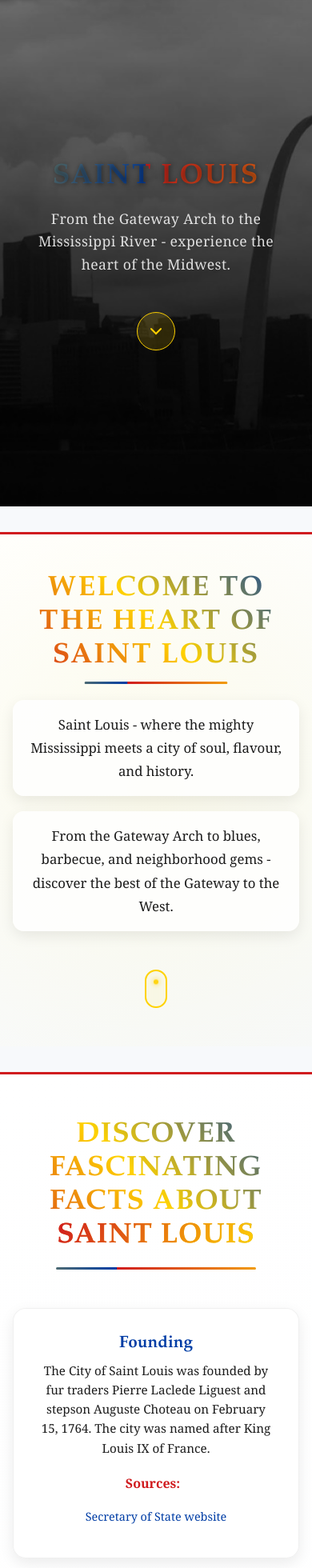
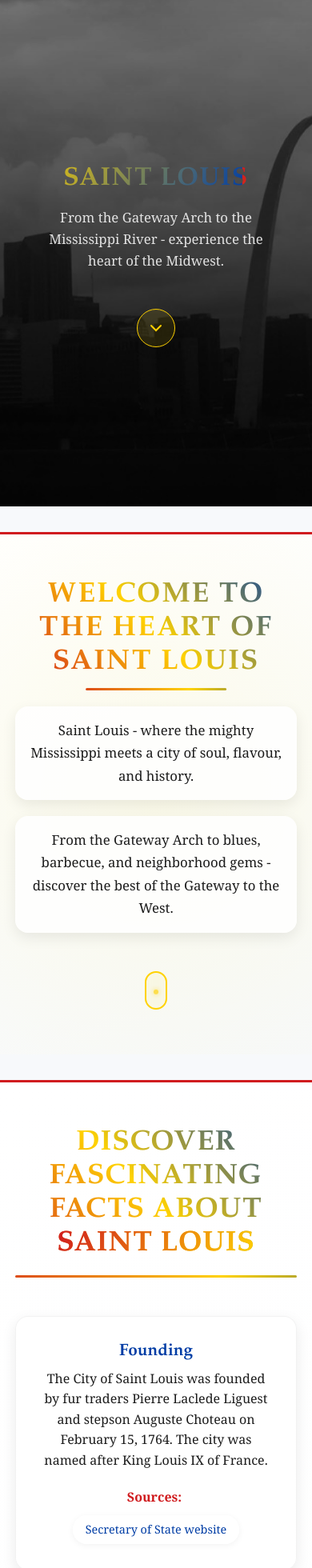
Before and after one commit to mcckyle/saint-louis-facts, a React (Vite) app: page / in a window 390 px wide. Shown: the top 1960 px of the page at 80% size. Built offline with nearby package versions, Linux system fonts and the light colour scheme.

Commit message:
App.jsx: Unify the layout control with app-container style.

```diff
--- a/src/App.css
+++ b/src/App.css
@@ -59,25 +59,29 @@
 }
 
 /* ==========================
-   Root Container Styles.
+   App Container Styles.
 ============================= */
-#root
+.app-container
 {
     background: var(--color-bg);
     color: var(--color-text);
     font-family: var(--font-body);
     min-height: 100%;
+    display: flex;
+    flex-direction: column;
 
     transition: background var(--transition), color var(--transition);
 }
 
 .main-content
 {
+    flex: 1;
+    /*width: min(95%, 1200px);*/
     width: 100%;
     margin: 0 auto;
     display: grid;
     gap: clamp(2rem, 3vw, 3rem);
-    padding-block: clamp(2rem, 3vw, 3rem);
+    padding-block: clamp(2rem, 3vw, 4rem);
 }
 
 /* ==========================
@@ -93,19 +97,19 @@ h1, h2, h3
 
 h1
 {
-    font-size: clamp(2.4rem, 5vw, 3.8rem);
+    font-size: clamp(2.5rem, 5vw, 3.5rem);
     color: var(--color-primary);
 }
 
 h2
 {
-    font-size: clamp(1.8rem, 4vw, 2.5rem);
+    font-size: clamp(1.75rem, 4vw, 2.4rem);
     color: var(--color-accent);
 }
 
 h3
 {
-    font-size: clamp(1.3rem, 2.5vw, 1.6rem);
+    font-size: clamp(1.25rem, 2.5vw, 1.5rem);
     color: var(--color-text);
 }
 
@@ -115,7 +119,7 @@ h3
 button
 {
     appearance: none;
-    border: 1px solid var(--color-border);
+    border: none;
     background: var(--color-primary);
     color: var(--color-inverse);
     padding: 0.85rem 1.3rem;
@@ -135,7 +139,6 @@ button:hover
     transform: translateY(-2px);
     box-shadow: var(--shadow-md);
     background: var(--color-accent);
-    color: var(--color-inverse);
 }
 
 button:active
@@ -214,3 +217,18 @@ a:focus-visible
     width: 100%;
     margin: 0 auto;
 }*/
+
+/* ==========================
+ * Root Container Styles.
+ = ==*========================== */
+/*
+#root
+{
+  background: var(--color-bg);
+  color: var(--color-text);
+  font-family: var(--font-body);
+  min-height: 100%;
+
+  transition: background var(--transition), color var(--transition);
+}
+*/
--- a/src/App.jsx
+++ b/src/App.jsx
@@ -1,7 +1,7 @@
 //Filename: App.jsx
 //Author: Kyle McColgan
-//Date: 16 September 2025
-//Description: This file contains the React root component for the facts project.
+//Date: 21 September 2025
+//Description: This file contains the React root component for the Saint Louis facts project.
 
 import React, { useRef } from 'react';
 import Header from './components/Header/Header.jsx';
@@ -17,10 +17,15 @@ function App()
   const introRef = useRef(null);
 
   return (
-      <div id="top">
+      <div id="top" className="app-container">
         <a href="#main" className="skip-link">Skip to main content</a>
           <Header scrollTargetRef={introRef} />
-          <main id="main" className="main-content" role="main" aria-label="Main content">
+          <main
+            id="main"
+            className="main-content fade-in"
+            role="main"
+            aria-label="Main content"
+          >
             <Intro ref={introRef} />
             <FunFactsList />
             <Interactive />
--- a/src/components/Footer/Footer.css
+++ b/src/components/Footer/Footer.css
@@ -6,7 +6,7 @@
 .footer
 {
     background: linear-gradient(160deg, var(--color-bg), var(--color-bg-alt));
-    padding: 3.5rem 2rem 2rem;
+    padding: clamp(2.5rem, 6vw, 3.5rem) 1.5rem;
     border-top: 2px solid var(--color-primary);
     text-align: center;
     font-family: var(--font-body);
@@ -26,7 +26,7 @@
 /* Footer Intro Text Styles. */
 .footer-text
 {
-    font-size: 1.05rem;
+    font-size: clamp(1rem, 2vw, 1.05rem);
     max-width: 760px;
     color: var(--color-text-muted);
     font-style: italic;
@@ -48,20 +48,27 @@
     font-size: 0.95rem;
     font-weight: 500;
     padding: 0.55rem 1.4rem;
+    border-radius: 9999px;
+    text-decoration: none;
+    color: var(--color-text);
+    background: rgba(255, 255, 255, 0.05);
     border: 1px solid var(--color-primary);
-    border-radius: 9999px;
-    background: rgba(255, 255, 255, 0.05);
-    color: var(--color-text);
-    text-decoration: none;
     backdrop-filter: blur(6px);
 
-    transition: all 0.3s ease;
+    transition: background 0.3s ease,
+                transform 0.3s ease,
+                box-shadow 0.3s ease;
 }
 
 /* Hover Effects for Footer Links. */
 .footer-link:hover
 {
-    background: var(--color-accent);
+    background: linear-gradient(
+      120deg,
+      var(--color-accent),
+      var(--color-highlight)
+    );
+
     color: var(--color-bg);
     transform: translateY(-2px);
     box-shadow: 0 4px 14px rgba(0, 0, 0, 0.2);
@@ -71,14 +78,19 @@
 .footer-back-to-top
 {
     font-weight: 600;
+    border: none;
     background: var(--color-highlight);
     color: var(--color-primary);
-    border: none;
 }
 
 .footer-back-to-top:hover
 {
-    background: var(--color-accent);
+    background: linear-gradient(
+      120deg,
+      var(--color-accent),
+      var(--color-highlight)
+    );
+
     color: var(--color-bg);
 }
 
@@ -98,6 +110,7 @@
       var(--color-accent),
       var(--color-highlight)
     );
+
     -webkit-background-clip: text;
     -webkit-text-fill-color: transparent;
 }
@@ -117,6 +130,7 @@
     bottom: -2px;
     width: 100%;
     height: 2px;
+    border-radius: 2px;
     background: linear-gradient(
         to right,
         var(--color-primary),
@@ -124,9 +138,8 @@
         var(--color-highlight)
     );
     background-size: 200% auto;
-    border-radius: 2px;
 
-    animation: shimmer 6s linear infinite;
+    animation: shimmer 5s linear infinite;
 }
 
 /* Gradient Shimmer Underline Styles. */
@@ -139,14 +152,9 @@
 /* Responsive Design Styling. */
 @media (max-width: 768px)
 {
-    .footer
-    {
-        padding: 2.5rem 1rem 1.25rem;
-    }
-
     .footer-text
     {
-        font-size: 1rem;
+        font-size: 0.95rem;
     }
 
     .footer-link
--- a/src/components/FunFactsList/FunFactsList.css
+++ b/src/components/FunFactsList/FunFactsList.css
@@ -11,16 +11,18 @@
     border-top: 3px solid var(--color-accent);
     text-align: center;
     overflow: hidden;
+    z-index: 0;
 }
 
 /* Section Heading Styling. */
 .fun-facts-heading
 {
     font-family: var(--font-heading);
-    font-size: clamp(2.2rem, 5vw, 3.5rem);
+    font-size: clamp(2.2rem, 5vw, 3.4rem);
     margin-bottom: 3rem;
     text-transform: uppercase;
     letter-spacing: 1px;
+
     background: linear-gradient(
         45deg,
         var(--color-accent),
@@ -29,19 +31,18 @@
     );
     -webkit-background-clip: text;
     -webkit-text-fill-color: transparent;
-
     position: relative;
 }
 
 /* Shimmer Underline. */
 .fun-facts-heading::after
 {
-    content: '';
+    content: "";
     display: block;
     height: 3px;
     margin: 1rem auto 0;
-    width: 70%;
-    max-width: 400px;
+    width: 65%%;
+    max-width: 380px;
 
     background: linear-gradient(
       to right,
@@ -50,9 +51,9 @@
       var(--color-primary)
     );
     background-size: 200% auto;
-    border-radius: 2px;
+    border-radius: 3px;
 
-    animation: shimmer 8s linear infinite;
+    animation: shimmer 6s linear infinite;
 }
 
 .fun-facts-heading .highlight
@@ -67,7 +68,7 @@
     -webkit-text-fill-color: transparent;
 }
 
-/* Fact List Layout Styling. */
+/* Fact List Layout Grid Styling. */
 .fact-list
 {
     display: grid;
@@ -82,22 +83,24 @@
 /* Fact Item Card Styling. */
 .fact-item
 {
-    background: rgba(255, 255, 255, 0.82);
+    background: rgba(255, 255, 255, 0.85);
     backdrop-filter: blur(10px);
     border-radius: 16px;
     padding: 2rem;
 
-    border: 1px solid rgba(0, 0, 0, 0.06);
+    border: 1px solid rgba(0, 0, 0, 0.05);
     box-shadow: 0 6px 18px rgba(0, 0, 0, 0.08);
 
-    transition: transform 0.3s ease, box-shadow 0.3s ease;
+    transition: transform 0.3s ease,
+                box-shadow 0.3s ease,
+                border-color 0.3s ease;
 }
 
 /* Hover Interaction - Golden Glowing Visual Effect. */
 .fact-item:hover
 {
     transform: translateY(-6px);
-    box-shadow: 0 14px 30px rgba(0, 0, 0, 0.12);
+    box-shadow: 0 14px 32px rgba(0, 0, 0, 0.12);
     border-color: var(--color-accent);
 }
 
@@ -105,7 +108,7 @@
 .fact-title
 {
     font-family: var(--font-heading);
-    font-size: 1.6rem;
+    font-size: 1.55rem;
     margin-bottom: 1rem;
     color: var(--color-primary);
 }
@@ -134,27 +137,30 @@
 {
     font-weight: 600;
     color: var(--color-accent);
-    margin-right: 0.5rem;
+    margin-right: 0.25rem;
 }
 
 .source-link
 {
-    background: rgba(255, 255, 255, 0.85);
+    background: rgba(255, 255, 255, 0.9);
     color: var(--color-primary);
-    padding: 0.45rem 1rem;
+    padding: 0.4rem 1rem;
     border-radius: 9999px;
     font-size: 0.9rem;
     text-decoration: none;
+    box-shadow: 0 2px 8px rgba(0, 0, 0, 0.05);
 
 
-    transition: all 0.3s ease;
+    transition: background 0.3s ease,
+                color 0.3s ease,
+                box-shadow 0.3s ease;
 }
 
 .source-link:hover
 {
     background: var(--color-highlight);
     color: var(--color-bg);
-    box-shadow: 0 4px 12px rgba(0, 0, 0, 0.12);
+    box-shadow: 0 4px 14px rgba(0, 0, 0, 0.12);
 }
 
 /* Animations Styles. */
@@ -167,7 +173,7 @@
 .fade-in-delay
 {
     opacity: 0;
-    animation: fadeUp 0.8s ease forwards;
+    animation: fadeUp 0.9s ease forwards;
 }
 
 .fact-item:nth-child(odd) { animation-delay: 0.15s; }
@@ -175,7 +181,7 @@
 
 @keyframes fadeUp
 {
-    from { opacity: 0; transform: translateY(20px); }
+    from { opacity: 0; transform: translateY(22px); }
     to { opacity: 1; transform: translateY(0); }
 }
 
@@ -184,16 +190,16 @@
 {
     .fun-facts
     {
-        padding: 3.5rem 1rem;
+        padding: 3.5rem 1.2rem;
     }
 
     .fact-title
     {
-        font-size: 1.4rem;
+        font-size: 1.35rem;
     }
 
     .fact-description
     {
-        font-size: 1rem;
+        font-size: 0.98rem;
     }
 }
--- a/src/components/FunFactsList/FunFactsList.jsx
+++ b/src/components/FunFactsList/FunFactsList.jsx
@@ -1,6 +1,6 @@
 //Filename: FunFactsList.jsx
 //Author: Kyle McColgan
-//Date: 16 September 2025
+//Date: 21 September 2025
 //Description: This file contains the facts list component for the Saint Louis Facts React project.
 
 import React from 'react';
--- a/src/components/Header/Header.css
+++ b/src/components/Header/Header.css
@@ -14,7 +14,6 @@
     justify-content: center;
 
     overflow: hidden;
-    background: var(--color-primary);
 }
 
 /* Background Image Styles. */
@@ -23,10 +22,10 @@
     width: 100%;
     height: 100%;
     object-fit: cover;
-    filter: brightness(65%) contrast(1.08) saturate(1.15);
+    filter: brightness(65%) contrast(1.05);
     transform: scale(1.05);
 
-    transition: transform 12s ease;
+    transition: transform 15s ease;
 }
 
 .header:hover .header-image
@@ -41,13 +40,13 @@
     inset: 0;
     background: linear-gradient(
       to bottom,
-      rgba(0, 0, 0, 0.35) 0%,
+      rgba(0, 0, 0, 0.3) 0%,
       rgba(0, 0, 0, 0.75) 100%
     );
     display: flex;
     align-items: center;
     justify-content: center;
-    z-index: 1;
+    padding: 0 1rem;
 }
 
 /* Header Content Styling. */
@@ -65,9 +64,9 @@
 .header-title
 {
     font-family: var(--font-heading);
-    font-size: clamp(3rem, 6vw, 5.5rem);
+    font-size: clamp(2.8rem, 6vw, 5rem);
     text-transform: uppercase;
-    letter-spacing: 3px;
+    letter-spacing: 2px;
     margin-bottom: 1rem;
 
     background: linear-gradient(
@@ -77,21 +76,18 @@
       var(--color-primary)
     );
 
-    background-size: 250%;
+    background-size: 200%;
     -webkit-background-clip: text;
     -webkit-text-fill-color: transparent;
 
-    text-shadow: 1px 1px 6px rgba(0, 0, 0, 0.5);
-
-    animation: shimmer 10s linear infinite;
+    animation: shimmer 12s linear infinite;
 }
 
 /* Subtitle Styling. */
 .header-subtitle
 {
     font-family: var(--font-body);
-    font-size: 1.25rem;
-    letter-spacing: 0.4px;
+    font-size: 1.2rem;
     color: var(--color-inverse);
     opacity: 0.85;
     margin-bottom: 2.5rem;
@@ -103,7 +99,8 @@
     display: inline-flex;
     align-items: center;
     justify-content: center;
-    background: rgba(255, 210, 0, 0.15);
+
+    background: rgba(255, 210, 0, 0.1);
     backdrop-filter: blur(6px);
     border: 1px solid var(--color-highlight);
     border-radius: 50%;
@@ -112,14 +109,16 @@
     cursor: pointer;
 
     animation: float 2.5s ease-in-out infinite;
-    transition: transform 0.3s ease, background 0.3s ease, color 0.3s ease;
+    transition: transform var(--transition),
+                background var(--transition),
+                color var(--transition);
 }
 
 .scroll-cue:hover,
 .scroll-cue:focus
 {
     transform: scale(1.15);
-    background: rgba(255, 210, 0, 0.25);
+    background: rgba(255, 210, 0, 0.2);
     color: var(--color-accent);
     outline: none;
 }
@@ -153,13 +152,13 @@
 
     .header-title
     {
-        font-size: clamp(2.2rem, 6vw, 3.5rem);
-        letter-spacing: 2px;
+        font-size: clamp(2rem, 6vw, 3.5rem);
+        letter-spacing: 1.5px;
     }
 
     .header-subtitle
     {
-        font-size: 1.1rem;
+        font-size: 1.05rem;
     }
 
     .scroll-cue svg
--- a/src/components/Header/Header.jsx
+++ b/src/components/Header/Header.jsx
@@ -1,6 +1,6 @@
 //Filename: Header.jsx
 //Author: Kyle McColgan
-//Date: 16 September 2025
+//Date: 21 September 2025
 //Description: This file contains the header component for the Saint Louis Facts React project Header section.
 
 import React from 'react';
@@ -33,7 +33,7 @@ function Header({ scrollTargetRef })
                   }
                   aria-label="Scroll to Introduction"
                 >
-                  <svg width="28" height="28" viewBox="0 0 24 24" fill="none">
+                  <svg width="28" height="28" viewBox="0 0 24 24" fill="none" aria-hidden="true">
                     <path
                       d="M6 9l6 6 6-6"
                       stroke="currentColor"
--- a/src/components/Interactive/Interactive.css
+++ b/src/components/Interactive/Interactive.css
@@ -5,7 +5,7 @@
  ==================================== */
 .interactive
 {
-    padding: 5rem 2rem;
+    padding: clamp(3rem, 6vw, 5rem) 1.5rem;
     background: linear-gradient(135deg, var(--color-bg), var(--color-bg-alt));
     text-align: center;
 }
@@ -14,20 +14,19 @@
 .interactive-title
 {
     font-family: var(--font-heading);
-    font-size: clamp(2.2rem, 5vw, 3.2rem);
+    font-size: clamp(2rem, 5vw, 3rem);
     color: var(--color-primary);
     margin-bottom: 0.75rem;
     letter-spacing: 1px;
     text-transform: uppercase;
-    position: relative;
 }
 
 .interactive-title .highlight
 {
     background: linear-gradient(
         120deg,
-        var(--color-accent) 25%,
-        var(--color-highlight) 75%
+        var(--color-accent) 30%,
+        var(--color-highlight) 70%
     );
 
     -webkit-background-clip: text;
@@ -37,7 +36,7 @@
 .interactive-subtitle
 {
     font-family: var(--font-body);
-    font-size: 1.1rem;
+    font-size: clamp(1rem, 2vw, 1.2rem);
     color: var(--color-text-muted);
     margin-bottom: 2rem;
 }
@@ -45,10 +44,11 @@
 /* The Button Styling. */
 .interactive-button
 {
+    display: inline-block;
     background: linear-gradient(120deg, var(--color-primary), var(--color-accent));
     color: var(--color-bg);
     font-size: 1rem;
-    padding: 0.9rem 2rem;
+    padding: 0.9rem 2.2rem;
     border: none;
     border-radius: 9999px;
     cursor: pointer;
@@ -58,13 +58,13 @@
     letter-spacing: 0.5px;
     box-shadow: 0 6px 18px rgba(0, 0, 0, 0.2);
 
-    transition: transform 0.25s ease, box-shadow 0.25s ease, background 0.3s ease;
+    transition: all 0.3s ease;
 }
 
 .interactive-button:hover
 {
-    transform: translateY(-3px);
-    box-shadow: 0 8px 24px rgba(0, 0, 0, 0.25);
+    transform: translateY(-4px);
+    box-shadow: 0 10px 28px rgba(0, 0, 0, 0.25);
     background: linear-gradient(120deg, var(--color-accent), var(--color-highlight));
 }
 
@@ -75,10 +75,9 @@
     max-width: 680px;
     margin-inline: auto;
     padding: 2rem;
-    background: rgba(255, 255, 255, 0.75);
-    border: 1px solid rgba(0, 0, 0, 0.1);
-    border-radius: 16px;
-    backdrop-filter: blur(10px);
+    background: rgba(255, 255, 255, 0.7);
+    border-radius: 1rem;
+    backdrop-filter: blur(12px) saturate(120%);
     box-shadow: 0 6px 18px rgba(0, 0, 0, 0.08);
 
     animation: fadeUp 0.6s ease forwards;
@@ -88,7 +87,7 @@
 .fact-title
 {
     font-family: var(--font-heading);
-    font-size: 1.5rem;
+    font-size: clamp(1.3rem, 2vw, 1.6rem);
     color: var(--color-primary);
     margin-bottom: 0.5rem;
 }
@@ -112,24 +111,9 @@
 /* Mobile Styles. */
 @media (max-width: 768px)
 {
-    .interactive
-    {
-        padding: 3.5rem 1.2rem;
-    }
-
     .interactive-button
     {
         font-size: 0.95rem;
         padding: 0.8rem 1.6rem;
     }
-
-    .fact-title
-    {
-        font-size: 1.3rem;
-    }
-
-    .fact-description
-    {
-        font-size: 0.95rem;
-    }
 }
--- a/src/components/Intro/Intro.css
+++ b/src/components/Intro/Intro.css
@@ -14,19 +14,19 @@
     overflow: hidden;
     z-index: 0;
 
-    animation: fadeInIntro 1.2s ease forwards;
+    animation: fadeInIntro 1.1s ease forwards;
 }
 
-/* Soft Golden Radial Glow Behind the Section. */
+/* Soft Golden Radial Glow. */
 .intro::before
 {
     content: '';
     position: absolute;
-    top: -40%;
-    left: -40%;
-    width: 180%;
-    height: 180%;
-    background: radial-gradient(circle, rgba(255, 223, 0, 0.07), transparent 70%);
+    top: -35%;
+    left: -35%;
+    width: 170%;
+    height: 170%;
+    background: radial-gradient(circle, rgba(255, 223, 0, 0.08), transparent 70%);
     z-index: -1;
 }
 
@@ -34,7 +34,7 @@
 .intro-title
 {
     font-family: var(--font-heading);
-    font-size: clamp(2.5rem, 5vw, 4rem);
+    font-size: clamp(2.4rem, 5vw, 3.8rem);
     margin-bottom: 2rem;
     text-transform: uppercase;
     letter-spacing: 2px;
@@ -54,7 +54,7 @@
 /* Underline Shimmer Effect Styles. */
 .intro-title::after
 {
-    content: '';
+    content: "";
     position: absolute;
     bottom: -12px;
     left: 50%;
@@ -70,9 +70,9 @@
     );
 
     background-size: 200% auto;
-    border-radius: 2px;
+    border-radius: 3px;
 
-    animation: shimmer 8s linear infinite;
+    animation: shimmer 6s linear infinite;
 }
 
 /* Lead Text Styling. */
@@ -87,12 +87,12 @@
 {
     font-family: var(--font-body);
     font-size: 1.2rem;
-    line-height: 1.75;
+    line-height: 1.7;
     color: var(--color-text);
     margin: 1.2rem auto 0;
     padding: 1.2rem 1.4rem;
-    background: rgba(255, 255, 255, 0.82);
-    border-radius: 14px;
+    background: rgba(255, 255, 255, 0.85);
+    border-radius: 16px;
     box-shadow: 0 6px 18px rgba(0, 0, 0, 0.08);
 
     transition: transform 0.3s ease, box-shadow 0.3s ease;
@@ -100,8 +100,8 @@
 
 .intro p:hover
 {
-    transform: translateY(-3px);
-    box-shadow: 0 10px 24px rgba(0, 0, 0, 0.12);
+    transform: translateY(-4px);
+    box-shadow: 0 10px 28px rgba(0, 0, 0, 0.12);
 }
 
 /* Scroll Cue (mouse shape) Styles. */
@@ -119,7 +119,7 @@
 
 .intro-scroll-cue::before
 {
-    content: '';
+    content: "";
     position: absolute;
     top: 8px;
     left: 50%;
@@ -130,7 +130,7 @@
     transform: translateX(-50%);
     box-shadow: 0 0 6px var(--color-highlight);
 
-    animation: scrollDot 1.8s infinite;
+    animation: scrollDot 1.6s infinite;
 }
 
 /* Animations Styles. */
@@ -142,7 +142,7 @@
 
 @keyframes fadeInIntro
 {
-    from { opacity: 0; transform: translateY(30px); }
+    from { opacity: 0; transform: translateY(28px); }
     to { opacity: 1; transform: translateY(0); }
 }
 
@@ -158,7 +158,7 @@
 {
     .intro
     {
-        padding: 3rem 1rem;
+        padding: 3.5rem 1.2rem;
     }
 
     .intro-title
--- a/src/index.css
+++ b/src/index.css
@@ -13,7 +13,6 @@
 html
 {
     font-size: 16px; /* Root font size for rem scaling. */
-    -webkit-text-size-adjust: 100%;
     text-size-adjust: 100%;
     scroll-behavior: smooth;
 }
@@ -22,27 +21,20 @@ body
 {
     margin: 0;
     min-height: 100vh;
-    font-family: var(--font-body, 'Lora', 'Georgia', serif);
+    font-family: var(--font-body);
     line-height: 1.6;
     color: var(--color-text);
 
-    background:
-      linear-gradient(180deg, var(--color-bg), var(--color-bg-alt)),
-      radial-gradient(800px 600px at 50% -150px,
-        color-mix(in oklab, var(--color-bg) 92%, var(--color-primary) 8%),
-        transparent 70%),
+    background: linear-gradient(180deg, var(--color-bg), var(--color-bg-alt))
+                fixed;
 
-    background-attachment: fixed;
     -webkit-font-smoothing: antialiased;
     -moz-osx-font-smoothing: grayscale;
-
-    display: flex;
-    flex-direction: column;
 }
 
-/* ================
-   Link Styles.
-=================== */
+/* =====================
+   Global Link Styles.
+======================== */
 a
 {
     color: var(--color-primary);
@@ -59,7 +51,7 @@ a:hover
 }
 
 /* ==============================
-   Paragraph Global Styles.
+   Global Paragraph Styles.
 ================================= */
 p
 {
```
Also changed, not shown: src/components/Footer/Footer.jsx (+3 -9 lines), 7 other files (tests, documents, lock files or other folders). Lines whose indentation alone changed are shown as unchanged.
